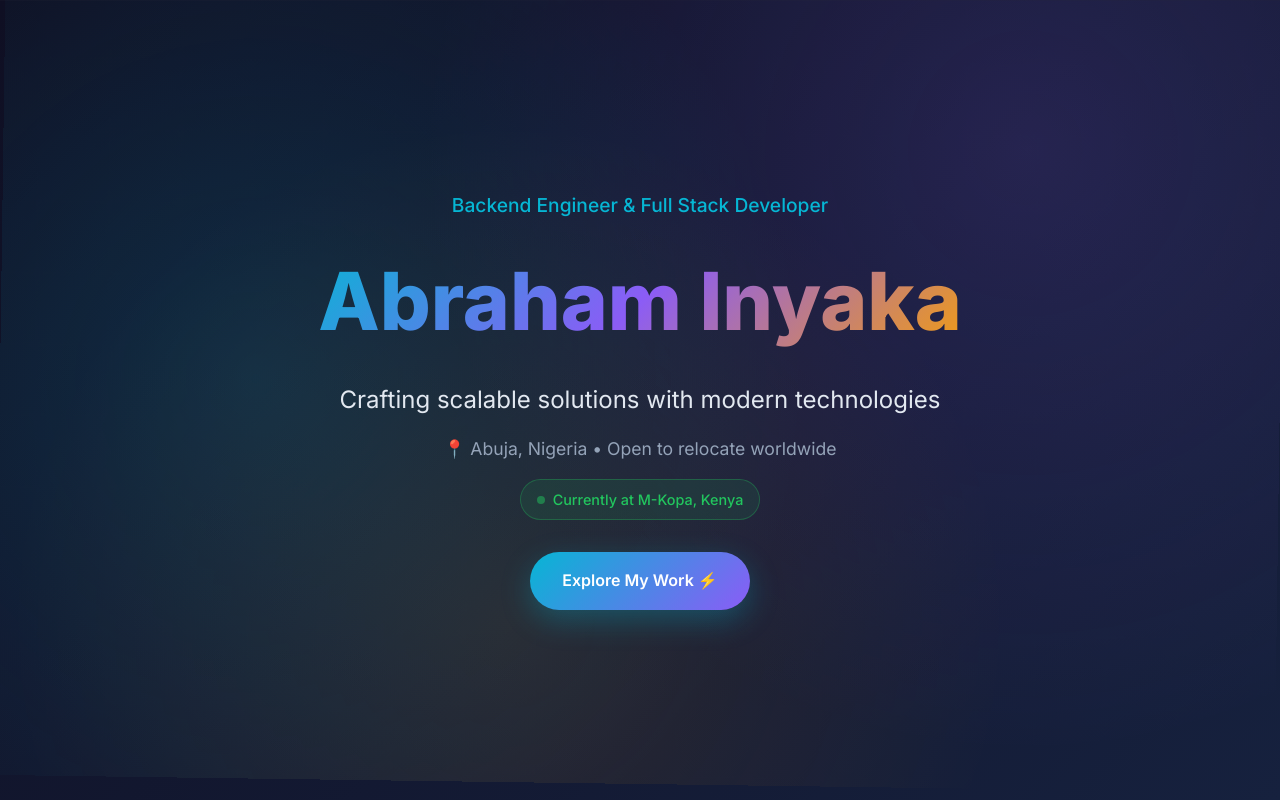
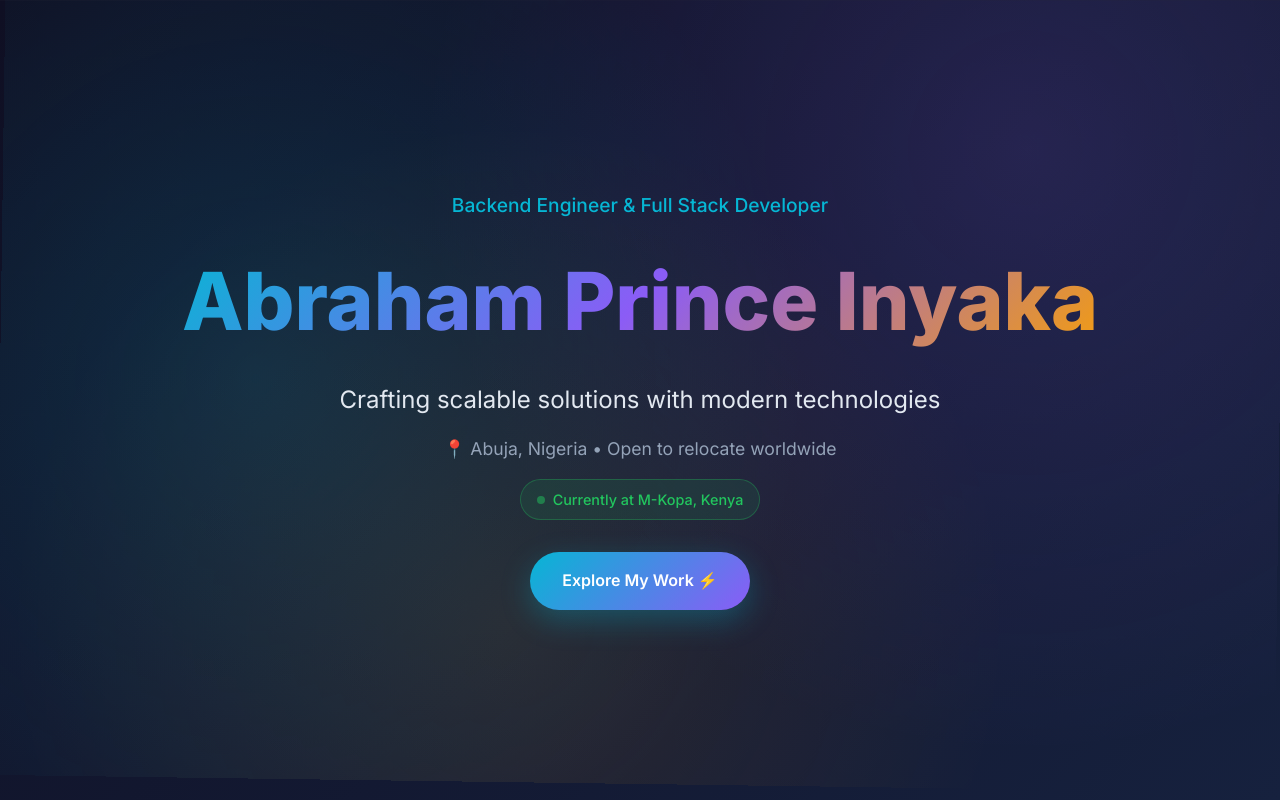
Before and after one commit to ditadev/portfolio, a plain HTML site: page index.html in a window 1280 px wide. Shown: the top 800 px of the page. Drawn offline with Linux system fonts and the light colour scheme.

Commit message:
Update index.html

```diff
--- a/index.html
+++ b/index.html
@@ -3,20 +3,20 @@
 <head>
     <meta charset="UTF-8">
     <meta name="viewport" content="width=device-width, initial-scale=1.0">
-    <title>Abraham Inyaka - Backend Engineer & Full Stack Developer</title>
-    <meta name="description" content="Abraham Inyaka is an experienced Backend Engineer and Full Stack Developer specializing in C#/.NET, Azure, microservices architecture, and modern web technologies. Currently at M-Kopa, Kenya.">
+    <title>Abraham Prince Inyaka - Backend Engineer & Full Stack Developer</title>
+    <meta name="description" content="Abraham Prince Inyaka is an experienced Backend Engineer and Full Stack Developer specializing in C#/.NET, Azure, microservices architecture, and modern web technologies. Currently at M-Kopa, Kenya.">
     <meta name="keywords" content="Backend Engineer, Full Stack Developer, C#, .NET Core, Azure, TypeScript, React, Angular, Microservices, Abuja Nigeria">
-    <meta name="author" content="Abraham Inyaka">
+    <meta name="author" content="Abraham Prince Inyaka">
 
     <!-- Open Graph / Facebook -->
     <meta property="og:type" content="website">
     <meta property="og:url" content="https://abraham-inyaka.vercel.app/">
-    <meta property="og:title" content="Abraham Inyaka - Backend Engineer & Full Stack Developer">
+    <meta property="og:title" content="Abraham Prince Inyaka - Backend Engineer & Full Stack Developer">
     <meta property="og:description" content="Experienced Backend Engineer specializing in scalable solutions with modern technologies. Azure expert with 5+ years of experience.">
 
     <!-- Twitter -->
     <meta property="twitter:card" content="summary_large_image">
-    <meta property="twitter:title" content="Abraham Inyaka - Backend Engineer & Full Stack Developer">
+    <meta property="twitter:title" content="Abraham Prince Inyaka - Backend Engineer & Full Stack Developer">
     <meta property="twitter:description" content="Experienced Backend Engineer specializing in scalable solutions with modern technologies.">
 
     <link rel="canonical" href="https://abraham-inyaka.vercel.app/">
@@ -1068,7 +1068,7 @@
         <div class="container">
             <div class="header-content">
                 <div class="header-subtitle">Backend Engineer & Full Stack Developer</div>
-                <h1>Abraham Inyaka</h1>
+                <h1>Abraham Prince Inyaka</h1>
                 <p class="subtitle">Crafting scalable solutions with modern technologies</p>
                 <p class="location">📍 Abuja, Nigeria • Open to relocate worldwide</p>
                 <div class="status-badge">
@@ -1307,7 +1307,7 @@
 
     <footer>
         <div class="container">
-            <p>&copy; 2024 Abraham Inyaka.</p>
+            <p>&copy; 2024 Abraham Prince Inyaka.</p>
         </div>
     </footer>
 
```
